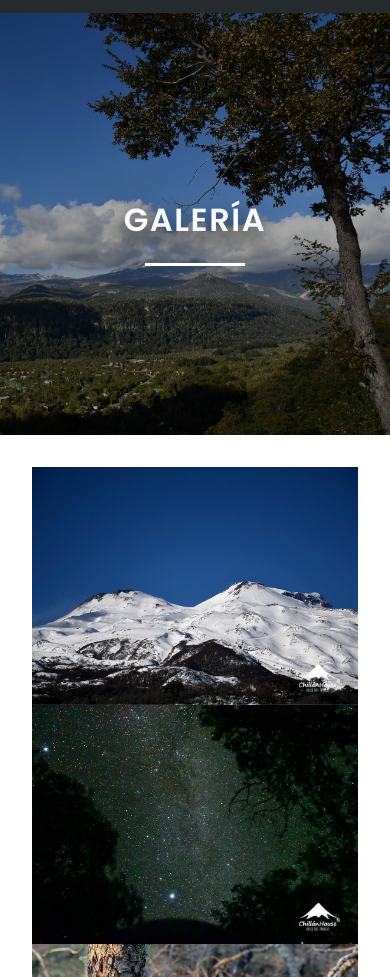
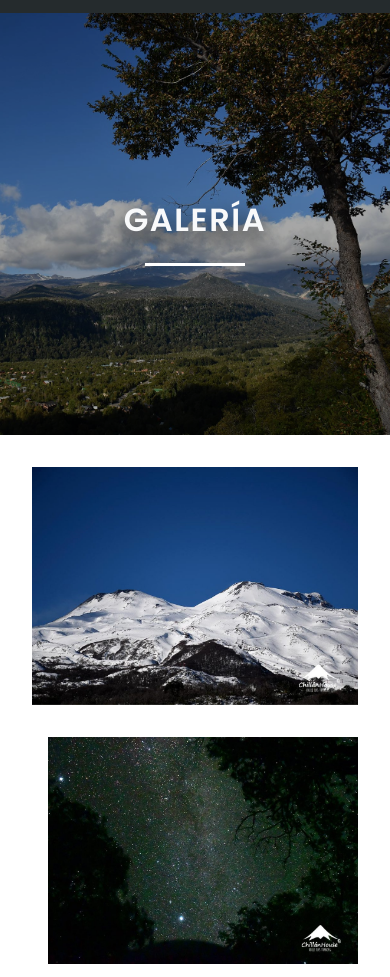
Before and after one commit to maicuel/coder-demo, a website: page galeria.html in a window 390 px wide. Shown: the part 79-1056 px from the top of the page. Drawn offline with nearby package versions, Linux system fonts and the light colour scheme.

Commit message:
cambios en media queries

```diff
--- a/scss/components/_gallery.scss
+++ b/scss/components/_gallery.scss
@@ -58,7 +58,7 @@
     .grid-container-gallery {
         display: grid;
         grid-template-columns: 1fr;
-        grid-gap: 0;
+        grid-gap: 1rem;
         padding: 2rem;
 
         & > .img-gallery {
```
Also changed, not shown: css/style.css.
